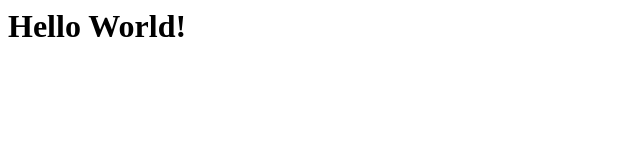
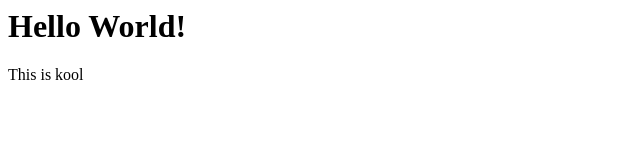
Before and after one commit to kriswizzle03/Git-DemoKM-FA2024, a plain HTML site: page index.html in a window 1280 px wide. Shown: the full height of the page, 0-640 px from the left. Drawn offline with Linux system fonts and the light colour scheme.

Commit message:
updated the index file

```diff
--- a/index.html
+++ b/index.html
@@ -1 +1,3 @@
 <h1>Hello World!</h1>
+
+<p>This is kool</p>
```
